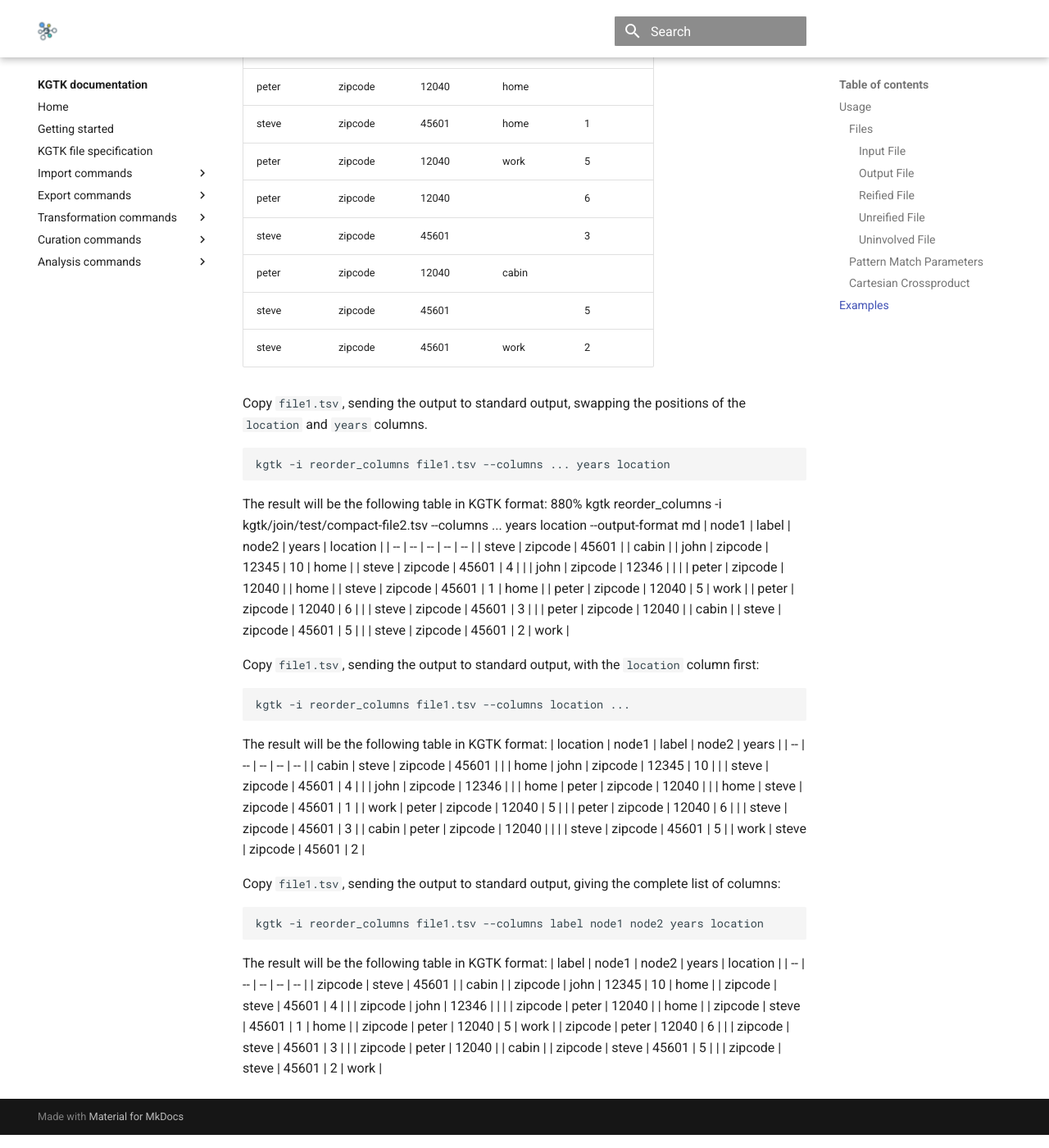
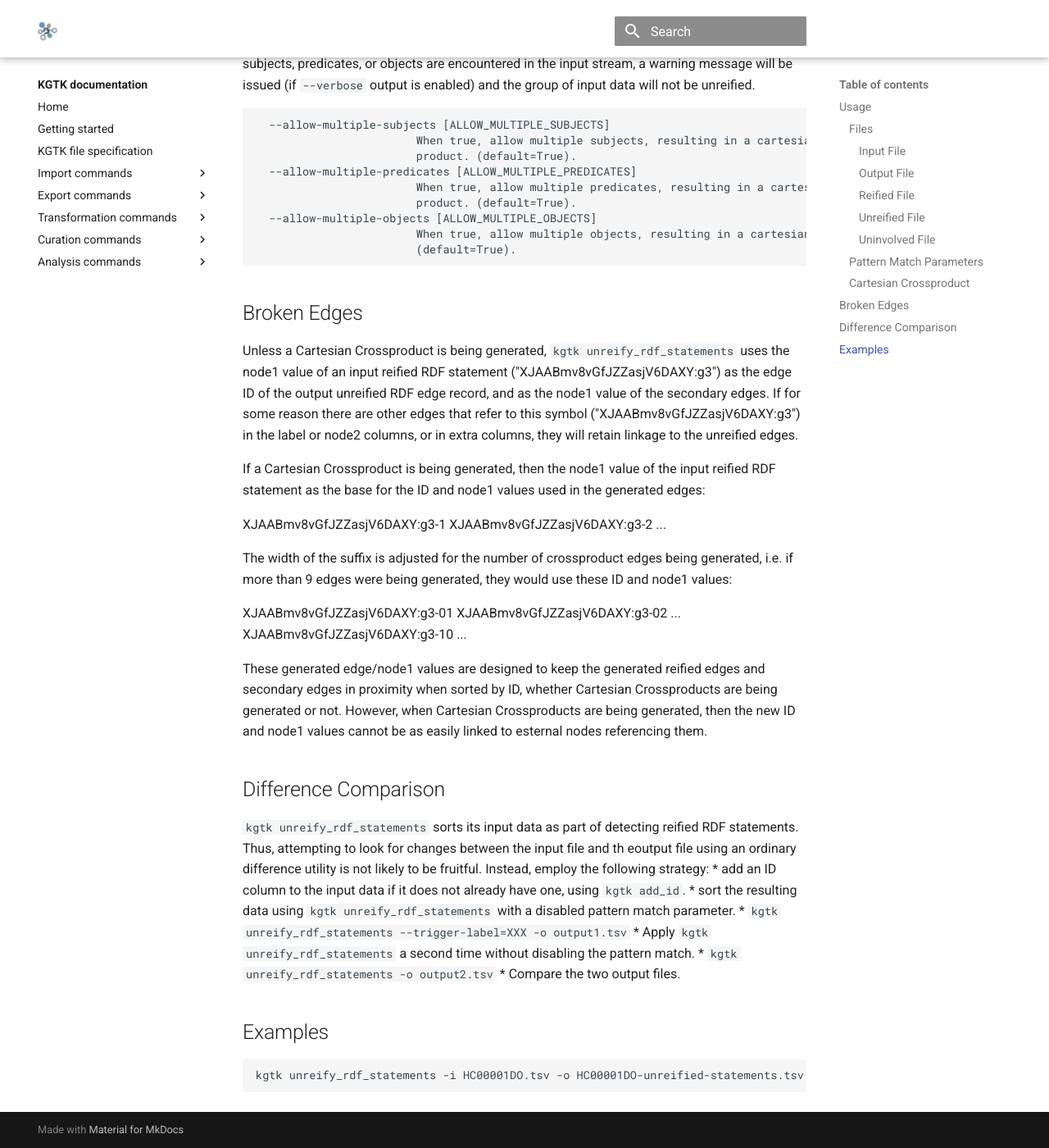
Before and after one commit to usc-isi-i2/kgtk, an MkDocs documentation site: the page built from docs/transform/unreify_rdf_statements.md, in a window 1280 px wide and 1400 px high, scrolled down 4155 px. Shown: the whole window at 82% size. Built offline with MkDocs 1.6.1 and Material for MkDocs 9.7.7, drawn with Linux system fonts in a browser that asks for light colours; comment, search, counter and statistics services are not loaded; some of the changed text lies outside the part shown.

Commit message:
Document unreify_rdf_statements.

````diff
--- a/docs/transform/unreify_rdf_statements.md
+++ b/docs/transform/unreify_rdf_statements.md
@@ -1,6 +1,32 @@
 The unreify_rdf_statements command simplifies data while copying a KGTK file
 from input to output, by removing extra nodes caused by RDF statement
 reification.
+
+For example, consider the edges in the following table that result from importing
+and AIDA TA1 ntriples file:
+
+Input Table:
+| node1 | label | node2 |
+| ----- | ----- | ----- |
+| XJAABmv8vGfJZZasjV6DAXY:g3 | ont:confidence | XJAABmv8vGfJZZasjV6DAXY:g4 |
+| XJAABmv8vGfJZZasjV6DAXY:g3 | ont:justifiedBy | XJAABmv8vGfJZZasjV6DAXY:g5 |
+| XJAABmv8vGfJZZasjV6DAXY:g3 | ont:system | nJAABmv8vGfJZZasjV6DAXY-1: |
+| XJAABmv8vGfJZZasjV6DAXY:g3 | rdf:object | gaia:entities/d1dcefce-badf-4948-bfcf-5d33116fa12c |
+| XJAABmv8vGfJZZasjV6DAXY:g3 | rdf:predicate | nJAABmv8vGfJZZasjV6DAXY-3:Physical.LocatedNear_Place |
+| XJAABmv8vGfJZZasjV6DAXY:g3 | rdf:subject | gaia:relations/d3e1e4df-6c8c-4fd1-8b93-ee49ef238f72 |
+| XJAABmv8vGfJZZasjV6DAXY:g3 | rdf:type | rdf:Statement |
+
+The output of `kgtk unreify_rdf_statements` is below. The unified table is easier to
+understand as it clearly signals that we have an event and we know the place where
+the attacu occured.  The secondary edges qualify the main edge, giving us context.
+
+Output Table:
+| id | node1 | label | node2 |
+| -- | ----- | ----- | ----- |
+| XJAABmv8vGfJZZasjV6DAXY:g3 | gaia:relations/d3e1e4df-6c8c-4fd1-8b93-ee49ef238f72 | nJAABmv8vGfJZZasjV6DAXY-3:Physical.LocatedNear_Place | gaia:entities/d1dcefce-badf-4948-bfcf-5d33116fa12c |
+| XJAABmv8vGfJZZasjV6DAXY:g3-1 | XJAABmv8vGfJZZasjV6DAXY:g3 |  ont:confidence | XJAABmv8vGfJZZasjV6DAXY:g4 |
+| XJAABmv8vGfJZZasjV6DAXY:g3-2 | XJAABmv8vGfJZZasjV6DAXY:g3 | ont:justifiedBy | XJAABmv8vGfJZZasjV6DAXY:g5 |
+| XJAABmv8vGfJZZasjV6DAXY:g3-3 | XJAABmv8vGfJZZasjV6DAXY:g3 | ont:system | nJAABmv8vGfJZZasjV6DAXY-1: |
 
 ## Usage
 
@@ -190,91 +216,51 @@
                         (default=True).
 ```
 
+## Broken Edges
+
+Unless a Cartesian Crossproduct is being generated, `kgtk unreify_rdf_statements`
+uses the node1 value of an input reified RDF statement ("XJAABmv8vGfJZZasjV6DAXY:g3")
+as the edge ID of the output unreified RDF edge record, and as the node1 value of the
+secondary edges. If for some reason there are other edges that refer to
+this symbol ("XJAABmv8vGfJZZasjV6DAXY:g3") in the label or node2 columns, or in
+extra columns, they will retain linkage to the unreified edges.
+
+If a Cartesian Crossproduct is being generated, then the node1 value of the input reified
+RDF statement as the base for the ID and node1 values used in the generated edges:
+
+XJAABmv8vGfJZZasjV6DAXY:g3-1
+XJAABmv8vGfJZZasjV6DAXY:g3-2
+...
+
+The width of the suffix is adjusted for the number of crossproduct edges being generated,
+i.e. if more than 9 edges were being generated, they would use these ID and node1 values:
+
+XJAABmv8vGfJZZasjV6DAXY:g3-01
+XJAABmv8vGfJZZasjV6DAXY:g3-02
+...
+XJAABmv8vGfJZZasjV6DAXY:g3-10
+...
+
+These generated edge/node1 values are designed to keep the generated reified
+edges and secondary edges in proximity when sorted by ID, whether Cartesian Crossproducts
+are being generated or not.  However, when Cartesian Crossproducts are being generated,
+then the new ID and node1 values cannot be as easily linked to esternal nodes referencing them.
+
+## Difference Comparison
+
+`kgtk unreify_rdf_statements` sorts its input data as part of detecting reified RDF
+statements. Thus, attempting to look for changes between the input file and th eoutput file using
+an ordinary difference utility is not likely to be fruitful.  Instead, employ the following
+strategy:
+ * add an ID column to the input data if it does not already have one, using `kgtk add_id`.
+ * sort the resulting data using `kgtk unreify_rdf_statements` with a disabled pattern match parameter.
+   * `kgtk unreify_rdf_statements --trigger-label=XXX -o output1.tsv`
+ * Apply `kgtk unreify_rdf_statements` a second time without disabling the pattern match.
+   * `kgtk unreify_rdf_statements -o output2.tsv`
+ * Compare the two output files.
+
 ## Examples
 
-Suppose that `file1.tsv` contains the following table in KGTK format:
-
-| node1 | label | node2 | location | years |
-| -- | -- | -- | -- | -- |
-| steve | zipcode | 45601 | cabin |  |
-| john | zipcode | 12345 | home | 10 |
-| steve | zipcode | 45601 |  | 4 |
-| john | zipcode | 12346 |  |  |
-| peter | zipcode | 12040 | home |  |
-| steve | zipcode | 45601 | home | 1 |
-| peter | zipcode | 12040 | work | 5 |
-| peter | zipcode | 12040 |  | 6 |
-| steve | zipcode | 45601 |  | 3 |
-| peter | zipcode | 12040 | cabin |  |
-| steve | zipcode | 45601 |  | 5 |
-| steve | zipcode | 45601 | work | 2 |
-
-
-Copy `file1.tsv`, sending the output to standard output, swapping
-the positions of the `location` and `years` columns.
-
 ```
-kgtk -i reorder_columns file1.tsv --columns ... years location
+kgtk unreify_rdf_statements -i HC00001DO.tsv -o HC00001DO-unreified-statements.tsv
 ```
-
-The result will be the following table in KGTK format:
-880% kgtk reorder_columns -i kgtk/join/test/compact-file2.tsv --columns ... years location --output-format md
-| node1 | label | node2 | years | location |
-| -- | -- | -- | -- | -- |
-| steve | zipcode | 45601 |  | cabin |
-| john | zipcode | 12345 | 10 | home |
-| steve | zipcode | 45601 | 4 |  |
-| john | zipcode | 12346 |  |  |
-| peter | zipcode | 12040 |  | home |
-| steve | zipcode | 45601 | 1 | home |
-| peter | zipcode | 12040 | 5 | work |
-| peter | zipcode | 12040 | 6 |  |
-| steve | zipcode | 45601 | 3 |  |
-| peter | zipcode | 12040 |  | cabin |
-| steve | zipcode | 45601 | 5 |  |
-| steve | zipcode | 45601 | 2 | work |
-
-Copy `file1.tsv`, sending the output to standard output, with
-the `location` column first:
-
-```
-kgtk -i reorder_columns file1.tsv --columns location ...
-```
-
-The result will be the following table in KGTK format:
-| location | node1 | label | node2 | years |
-| -- | -- | -- | -- | -- |
-| cabin | steve | zipcode | 45601 |  |
-| home | john | zipcode | 12345 | 10 |
-|  | steve | zipcode | 45601 | 4 |
-|  | john | zipcode | 12346 |  |
-| home | peter | zipcode | 12040 |  |
-| home | steve | zipcode | 45601 | 1 |
-| work | peter | zipcode | 12040 | 5 |
-|  | peter | zipcode | 12040 | 6 |
-|  | steve | zipcode | 45601 | 3 |
-| cabin | peter | zipcode | 12040 |  |
-|  | steve | zipcode | 45601 | 5 |
-| work | steve | zipcode | 45601 | 2 |
-
-Copy `file1.tsv`, sending the output to standard output, giving
-the complete list of columns:
-
-```
-kgtk -i reorder_columns file1.tsv --columns label node1 node2 years location
-```
-The result will be the following table in KGTK format:
-| label | node1 | node2 | years | location |
-| -- | -- | -- | -- | -- |
-| zipcode | steve | 45601 |  | cabin |
-| zipcode | john | 12345 | 10 | home |
-| zipcode | steve | 45601 | 4 |  |
-| zipcode | john | 12346 |  |  |
-| zipcode | peter | 12040 |  | home |
-| zipcode | steve | 45601 | 1 | home |
-| zipcode | peter | 12040 | 5 | work |
-| zipcode | peter | 12040 | 6 |  |
-| zipcode | steve | 45601 | 3 |  |
-| zipcode | peter | 12040 |  | cabin |
-| zipcode | steve | 45601 | 5 |  |
-| zipcode | steve | 45601 | 2 | work |
````
